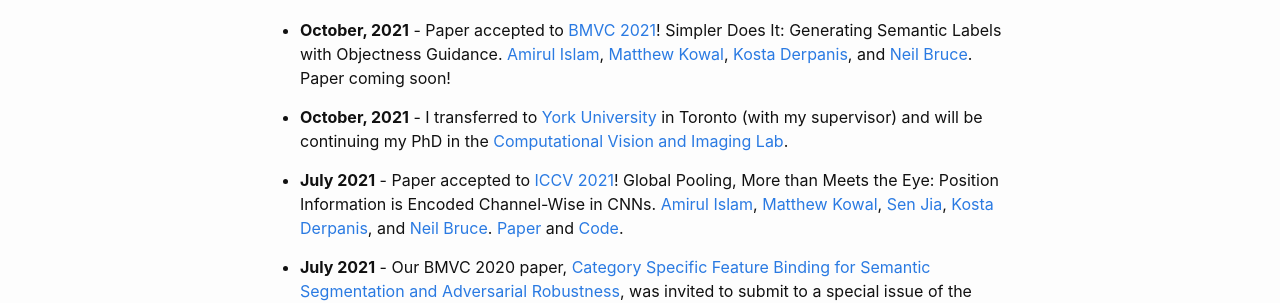
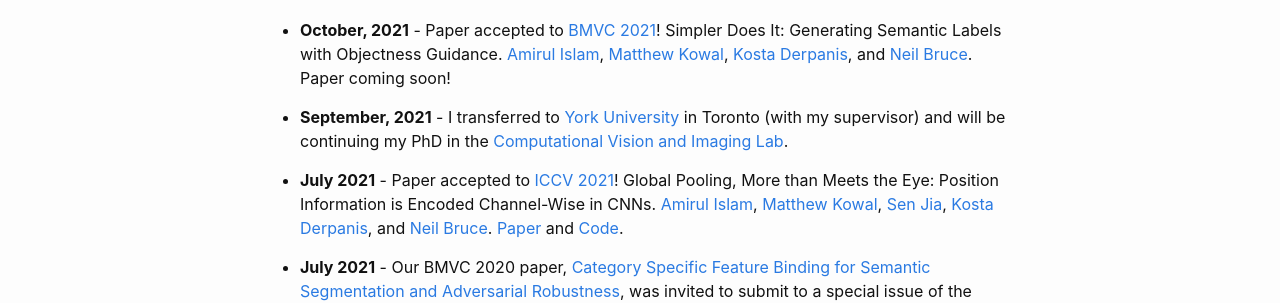
Before and after one commit to MKowal2/MKowal4.github.io, a Jekyll site: the page built from index.md, in a window 1280 px wide. Shown: the part 651-954 px from the top of the page. Built offline with Jekyll 4.4.1, drawn with Linux system fonts in a browser that asks for light colours.

Commit message:
Update index.md

```diff
--- a/index.md
+++ b/index.md
@@ -21,7 +21,7 @@ My name is Matthew Kowal, welcome to my website (and blog - link at the top). I
 
 * **October, 2021** - Paper accepted to [BMVC 2021](https://www.bmvc2021.com/)! Simpler Does It: Generating Semantic Labels with Objectness Guidance. [Amirul Islam](https://www.cs.ryerson.ca/~amirul/), [Matthew Kowal](https://mkowal2.github.io/), [Kosta Derpanis](https://www.cs.ryerson.ca/~kosta/), and [Neil Bruce](https://www.cs.ryerson.ca/~bruce/). Paper coming soon!
 
-* **October, 2021** - I transferred to [York University](https://www.yorku.ca/) in Toronto (with my supervisor) and will be continuing my PhD in the [Computational Vision and Imaging Lab](https://cvil.eecs.yorku.ca/).
+* **September, 2021** - I transferred to [York University](https://www.yorku.ca/) in Toronto (with my supervisor) and will be continuing my PhD in the [Computational Vision and Imaging Lab](https://cvil.eecs.yorku.ca/).
 
 * **July 2021** - Paper accepted to [ICCV 2021](http://iccv2021.thecvf.com/home)! Global Pooling, More than Meets the Eye: Position Information is Encoded Channel-Wise in CNNs. [Amirul Islam](https://www.cs.ryerson.ca/~amirul/), [Matthew Kowal](https://mkowal2.github.io/), [Sen Jia](https://scholar.google.com/citations?user=WOsy1foAAAAJ&hl=en), [Kosta Derpanis](https://www.cs.ryerson.ca/~kosta/), and [Neil Bruce](https://www.cs.ryerson.ca/~bruce/). [Paper](https://arxiv.org/abs/2108.07884) and [Code](https://github.com/islamamirul/PermuteNet).
 
```
